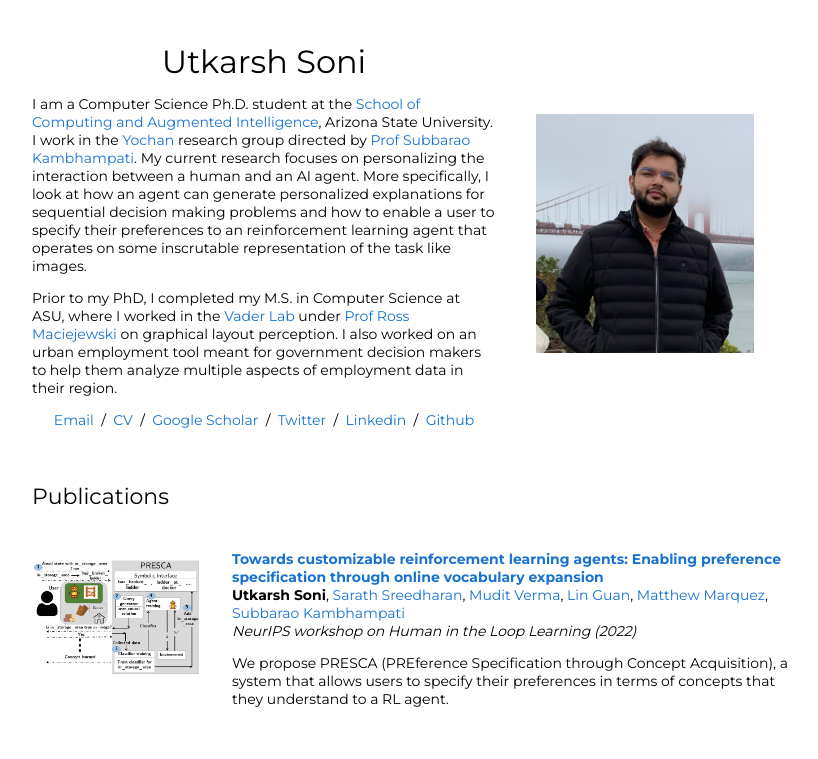
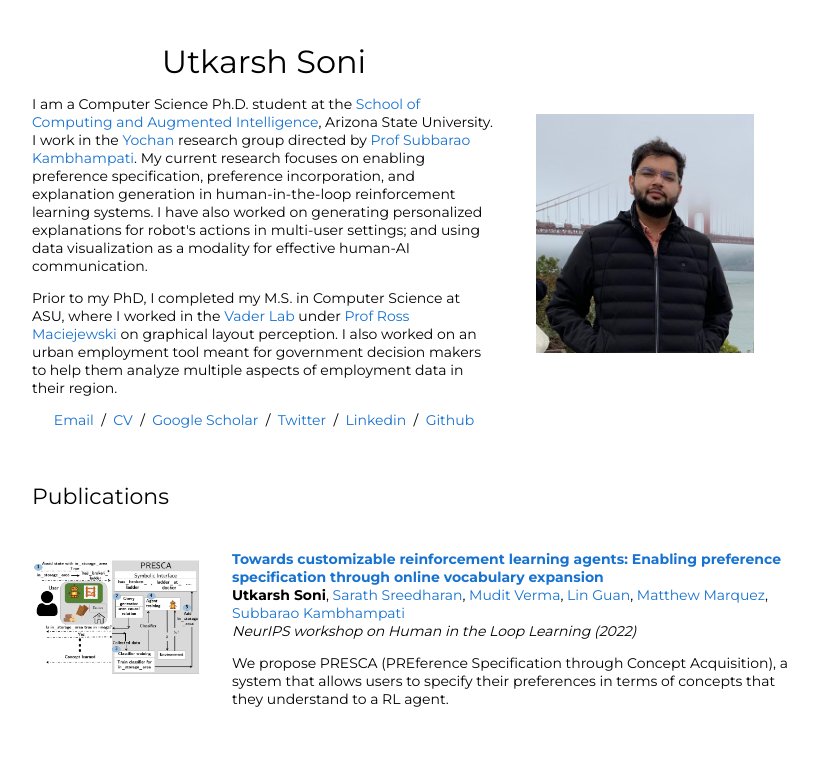
Before and after one commit to usoni1/usoni1.github.io, a plain HTML site: page index.html in a window 1280 px wide. Shown: the top 759 px of the page, without its empty margins (228-1046 px from the left). Drawn offline with Linux system fonts and the light colour scheme.

Commit message:
Updated CV

```diff
--- a/index.html
+++ b/index.html
@@ -23,9 +23,9 @@ rel='stylesheet' type='text/css'>
                 <name>Utkarsh Soni</name>
               </p>
               <p>I am a Computer Science Ph.D. student at the <a href="https://scai.engineering.asu.edu">School of Computing and Augmented Intelligence</a>, Arizona State University. I work in the
-                <a href="https://yochan-lab.github.io/home/">Yochan</a> research group directed by <a href="https://rakaposhi.eas.asu.edu">Prof Subbarao Kambhampati</a>. My current research focuses on personalizing
-                the interaction between a human and an AI agent. More specifically, I look at how an agent can generate personalized explanations for sequential decision making problems
-                and how to enable a user to specify their preferences to an reinforcement learning agent that operates on some inscrutable representation of the task like images.
+                <a href="https://yochan-lab.github.io/home/">Yochan</a> research group directed by <a href="https://rakaposhi.eas.asu.edu">Prof Subbarao Kambhampati</a>.
+                My current research focuses on enabling preference specification, preference incorporation, and explanation generation in human-in-the-loop reinforcement learning systems. I have also worked on generating personalized explanations
+                for robot's actions in multi-user settings; and using data visualization as a modality for effective human-AI communication.
               </p>
              <p>
                Prior to my PhD, I completed my M.S. in Computer Science at ASU, where I worked in the <a href="http://vader.lab.asu.edu">Vader Lab</a> under <a href="http://rmaciejewski.faculty.asu.edu">Prof Ross Maciejewski</a>
@@ -62,7 +62,7 @@ rel='stylesheet' type='text/css'>
               </div>
             </td>
             <td style="padding:20px;width:75%;vertical-align:middle">
-              <a href="https://openreview.net/pdf?id=o-1v9hdSult">
+              <a href="https://arxiv.org/abs/2210.15096">
                 <papertitle>Towards customizable reinforcement learning agents: Enabling preference specification through online vocabulary expansion</papertitle>
               </a>
               <br>
```
Also changed, not shown: 1 other file.
